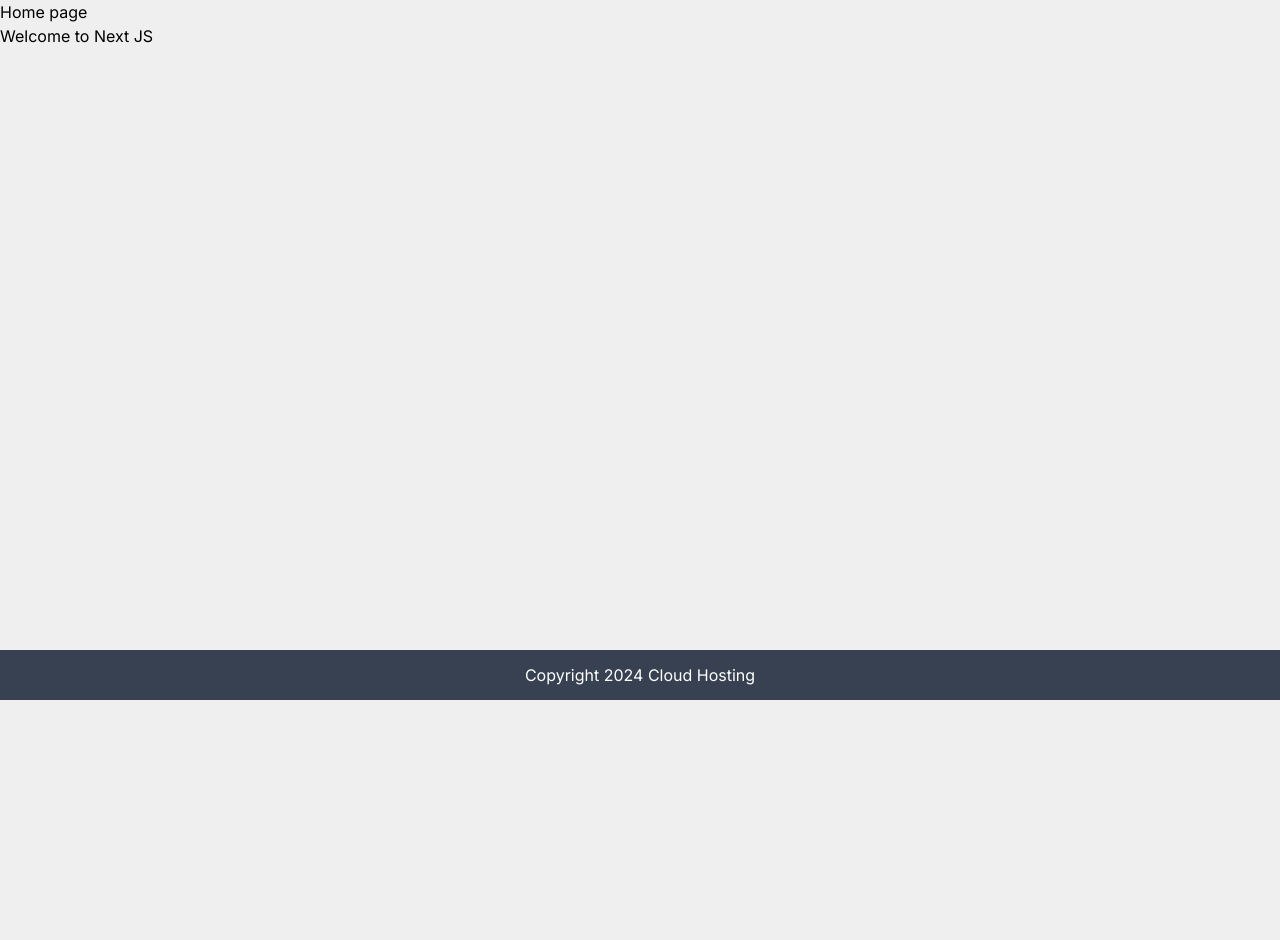
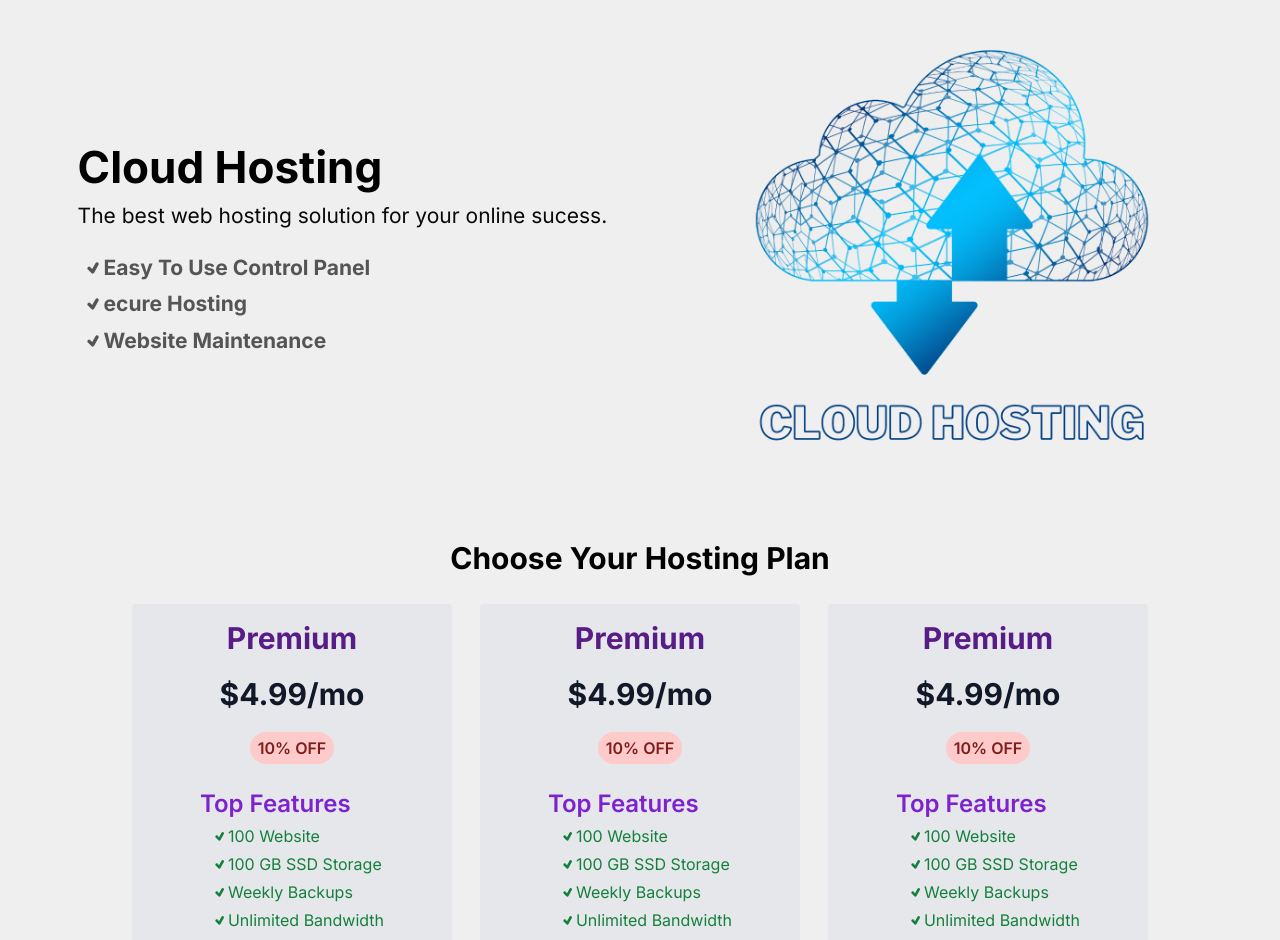
Before and after one commit to Moaazmalek/cloud-hosting-project, a Next.js app: page / in a window 1280 px wide. Shown: the part 100-1040 px from the top of the page. Before the commit the page ends 800 px from the top, so only its background shows below. Built offline with nearby package versions, Linux system fonts and the light colour scheme.

Commit message:
Complete Home page design with about page

```diff
--- a/next.config.js
+++ b/next.config.js
@@ -1,4 +1,13 @@
 /** @type {import('next').NextConfig} */
-const nextConfig = {}
+const nextConfig = {
+    // images:{
+    //     remotePatterns:[
+    //         {
+    //             protocol:'https',
+    //             hostname:"your-remote-server"
+    //         }
+    //     ]
+    // }
+}
 
 module.exports = nextConfig
--- a/src/app/about/page.tsx
+++ b/src/app/about/page.tsx
@@ -1,8 +1,25 @@
-
+import Image from "next/image";
 const AboutPage = () => {
   return (
-    <div>AboutPage</div>
-  )
-}
+    <section className="container m-auto">
+      <h1 className="text-2xl font-bold text-gray-800 p-5">
+        About This App
+      </h1>
+      <p className="px-5 text-gray-600 text-xl ">
+        The best web hosting solution for your online sucess
+      </p>
+      {/* <div>
+        <Image
+          src="/cloud-hosting.png"
+          alt="Cloud Hosting Image"
+          width={500}
+          height={500}
+          //pre loading for the image then the content like about page content
+          priority
+        />
+      </div> */}
+    </section>
+  );
+};
 
-export default AboutPage
+export default AboutPage;
--- a/src/app/articles/[id]/page.tsx
+++ b/src/app/articles/[id]/page.tsx
@@ -1,9 +1,39 @@
-import React from 'react'
+import { Article } from "@/utils/types";
+import React from "react";
 
-const SingleArticlePage = () => {
+interface SingleArticlePageProps {
+  params: {
+    id: string;
+  };
+  searchParams: any;
+}
+const SingleArticlePage = async ({
+  params,
+  searchParams,
+}: SingleArticlePageProps) => {
+  const response = await fetch(
+    `https://jsonplaceholder.typicode.com/posts/${params.id}`
+  );
+  if (!response.ok) {
+    throw new Error("Failed to fetch article");
+  }
+  const article: Article = await response.json();
   return (
-    <div>SingleArticlePage</div>
-  )
-}
+    <section className="container m-auto w-full px-5 pt-8 md:w-3/4">
+      <div className="bg-white p-7 rounded-lg ">
+        <h1
+          className="text-3xl
+        font-bold
+        text-gray-700
+        mb-2"
+        >
+          {article.title}
+        </h1>
+        <div className="text-gray-400">1/1/2024</div>
+        <p className="text-gray-800 text-xl mt-5">{article.body}</p>
+      </div>
+    </section>
+  );
+};
 
-export default SingleArticlePage
+export default SingleArticlePage;
--- a/src/app/page.tsx
+++ b/src/app/page.tsx
@@ -1,12 +1,20 @@
 import Header from "@/components/header/Header"
+import Hero from "@/components/home/Hero"
+import WebHostingPlan from "@/components/home/WebHostingPlan"
 
 const HomePage = () => {
   return (
- <div>
-
-    <h1>Home page</h1>
-    <p>Welcome to Next JS</p>
- </div>
+ <section>
+  <Hero/>
+  <h2 className="text-center mt-10 text-3xl font-bold">
+    Choose Your Hosting Plan
+  </h2>
+  <div className="container m-auto flex justify-center items-center my-7 flex-wrap md:gap-7">
+    <WebHostingPlan />
+    <WebHostingPlan />
+    <WebHostingPlan />
+  </div>
+ </section>
   )
 }
 
--- /dev/null
+++ b/src/components/home/Hero.tsx
@@ -0,0 +1,38 @@
+import { TiTick } from "react-icons/ti";
+import Image from "next/image";
+import styles from './hero.module.css'
+const Hero = () => {
+  return (
+    <div className={styles.hero}>
+      {/**content */}
+      <div className={styles.heroLeft}>
+        <h1 className={styles.title}>Cloud Hosting</h1>
+        <p className={styles.desc}>The best web hosting solution for your online sucess.</p>
+
+        <div className={styles.services}>
+        <div  className={styles.serviceItem} >
+          <TiTick /> Easy To Use Control Panel
+        </div>
+        <div  className={styles.serviceItem}>
+          <TiTick /> ecure Hosting
+        </div >
+        <div  className={styles.serviceItem}>
+          <TiTick />
+          Website Maintenance
+        </div>
+        </div>
+      </div>
+      {/**Cloud hosting image */}
+      <div >
+        <Image
+        src="/cloud-hosting.png"
+        alt="Cloud hosting Image"
+        width={500}
+        height={500}
+        />
+      </div>
+    </div>
+  );
+};
+
+export default Hero;
--- /dev/null
+++ b/src/components/home/WebHostingPlan.tsx
@@ -0,0 +1,43 @@
+import { TiTick } from 'react-icons/ti';
+
+const WebHostingPlan = () => {
+  return (
+    <div className='flex flex-col items-center justify-center w-3/4 rounded p-4 bg-gray-200 mb-7 md:w-2/4 lg:w-1/4'>
+        <h3 className='text-3xl font-bold text-purple-900'>Premium</h3>
+        <strong className='text-3xl font-bold text-gray-900 my-5'>
+            $4.99/mo
+        </strong>
+        <span className='bg-red-200 text-red-900 rounded-full px-2 py-1 font-semibold'>
+            10% OFF
+        </span>
+        <div className='mt-6'>
+            <h5 className='text-2xl mb-1 font-semibold text-purple-700'>
+                Top Features
+            </h5>
+            <div className='flex items-center text-green-700 mb-1 ps-3'>
+                <TiTick /> 100 Website
+            </div>
+            <div className='flex items-center text-green-700 mb-1 ps-3'>
+                <TiTick /> 100 GB SSD Storage
+            </div>
+            <div className='flex items-center text-green-700 mb-1 ps-3'>
+                <TiTick /> Weekly Backups
+            </div>
+            <div className='flex items-center text-green-700 mb-1 ps-3'>
+                <TiTick /> Unlimited Bandwidth
+            </div>
+            <div className='flex items-center text-green-700 mb-1 ps-3'>
+                <TiTick /> Free SLL
+            </div>
+            <div className='flex items-center text-green-700 mb-1 ps-3'>
+                <TiTick /> Free Email
+            </div>
+        </div>
+        <button className='mt-4 border-2 border-gray-900 text-gray-900 text-2xl font-bold p-1 rounded-full hover:text-white hover:bg-gray-900 transition w-full'>
+            BUY NOW
+        </button>
+    </div>
+  )
+}
+
+export default WebHostingPlan
--- /dev/null
+++ b/src/components/home/hero.module.css
@@ -0,0 +1,49 @@
+.hero {
+  height:100%;
+    display: flex;
+    align-items: center;
+    justify-content: space-around;
+    color: rgb(10, 9, 9);
+    padding: 0 30px;
+}
+
+.title {
+    font-size: 44px;
+    font-weight: bold;
+    color: black;
+}
+
+.desc {
+    font-size: 21px;
+}
+
+.services {
+    padding: 5px;
+    margin-top: 15px;
+}
+
+.serviceItem {
+    display: flex;
+    align-items: center;
+    font-size: 21px;
+    font-weight: bold;
+    margin-bottom: 5px;
+    color: #555;
+}
+
+@media (max-width: 780px) {
+    .hero {
+        height: auto;
+        flex-direction: column;
+        justify-content: center;
+        padding: 0 15px;
+    }
+
+    .heroLeft {
+        background-color: snow;
+        margin: 20px 0;
+        border-radius: 20px;
+        width: 100%;
+        padding: 15px;
+    }
+}
```
Also changed, not shown: public/cloud-hosting.png (added).
